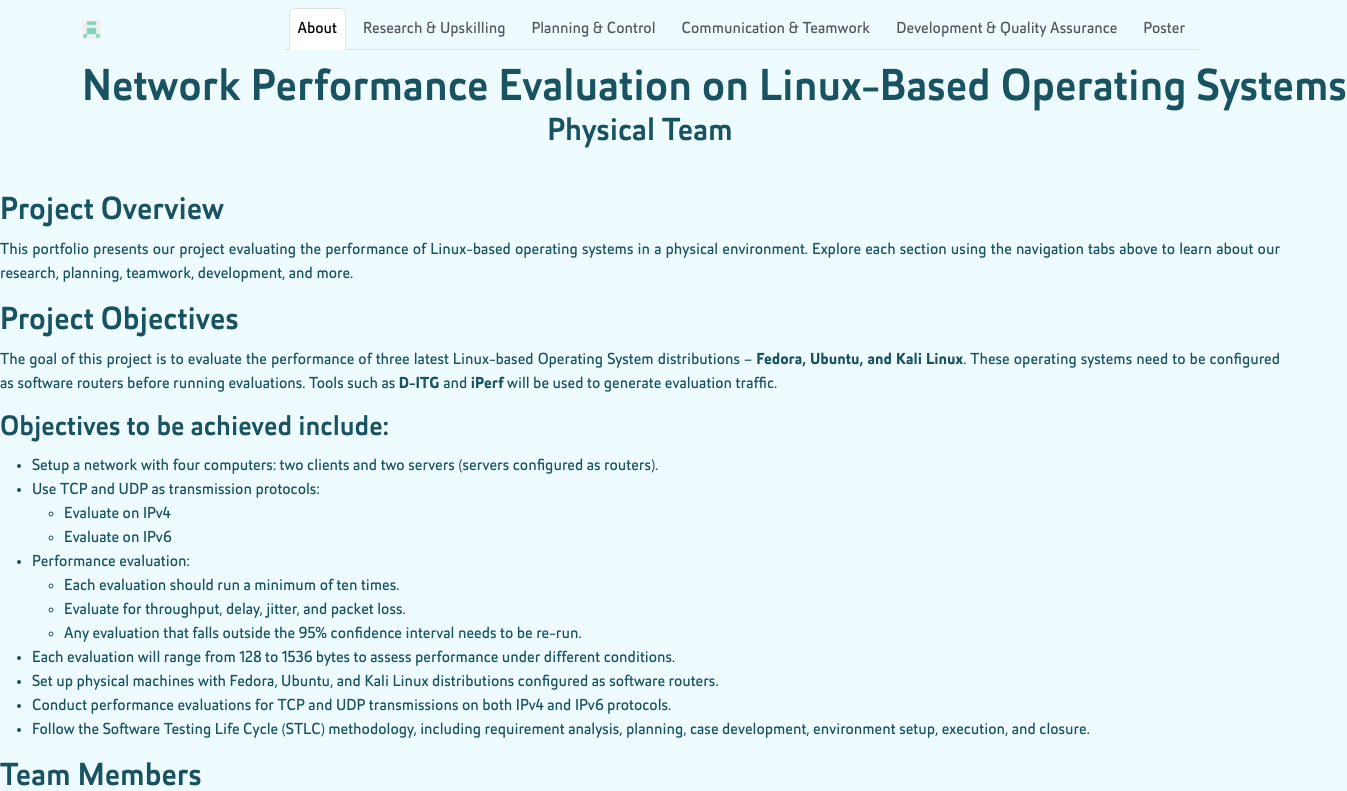
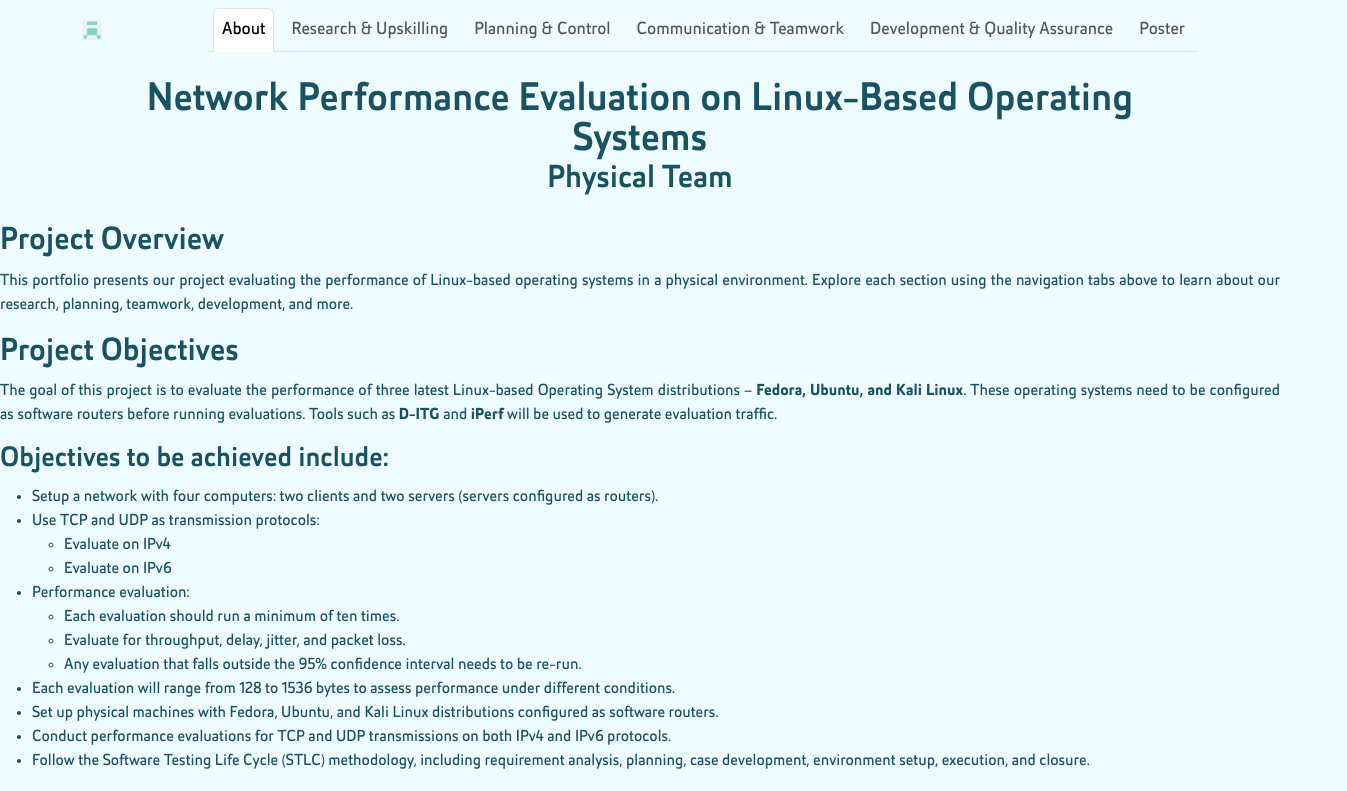
Before and after one commit to Linux-Network-Performance-Evaluation/linux-network-performance-evaluation.github.io, a React (Vite) app: page / in a window 1280 px wide. Shown: the top 791 px of the page, 1347 px wide, since content can reach past the window. Built offline with nearby package versions, Linux system fonts and the light colour scheme.

Commit message:
Quick and dirty mobile fixes

```diff
--- a/src/components/Home.jsx
+++ b/src/components/Home.jsx
@@ -3,13 +3,13 @@
     return (
         <>
             {/* Project Overview Section */}
-            <section>
+            <section className="justify-content-end align-items-center">
                 <h2>Project Overview</h2>
                 <p>This portfolio presents our project evaluating the performance of Linux-based operating systems in a physical environment. Explore each section using the navigation tabs above to learn about our research, planning, teamwork, development, and more.</p>
             </section>
 
             {/* Project Objectives Section */}
-            <section id="objectives">
+            <section className="justify-content-end align-items-center">
                 <h2>Project Objectives</h2>
                 <p>The goal of this project is to evaluate the performance of three latest Linux-based Operating System distributions – <strong>Fedora, Ubuntu, and Kali Linux</strong>. These operating systems need to be configured as software routers before running evaluations. Tools such as <strong>D-ITG</strong> and <strong>iPerf</strong> will be used to generate evaluation traffic.</p>
                 <h3>Objectives to be achieved include:</h3>
--- a/src/components/Navigation.jsx
+++ b/src/components/Navigation.jsx
@@ -10,7 +10,7 @@
         <Navbar expand="sm" className="fixed-top justify-content-end">
             <Container>
                 <Navbar.Brand as={Link} to="/"><img src={logo} alt="Logo" /></Navbar.Brand>
-                <Nav variant="tabs">
+                <Nav as="ul" variant="tabs" className="justify-content-end align-items-center">
                     <Nav.Item as="li" className="mx-2 mx-md-1">
                         <Nav.Link as={Link} to="/" active={location.pathname === '/'}>About</Nav.Link>
                     </Nav.Item>
--- a/src/theme/rd/_header.scss
+++ b/src/theme/rd/_header.scss
@@ -1,12 +1,12 @@
 header {
-	padding: 2rem 0;
+	padding-top: calc(1.5rem + 3vh);
+	padding-bottom: calc(2rem - 2vh);
 }
 
 header h1 {
 	font-size: 2.8em;
-	line-height: 1.1;
 	font-weight: 500;
-	text-align: justify;
+	text-align: center;
 	margin-bottom: 0;
 	white-space: nowrap;
 	text-decoration: none;
@@ -15,3 +15,53 @@
 header h2 {
 	text-align: center;
 }
+
+@media (min-width: 318px) {
+	header {
+		padding-top: calc(3.5rem + 3vh);
+		padding-bottom: calc(1rem - 2vh);
+	}
+
+	header h1 {
+		font-size: 1.15rem;
+		line-height: 1rem;
+		white-space: wrap;
+	}
+
+	header h2 {
+		font-size: 1rem;
+		padding-top: 0;
+	}
+}
+
+@media (min-width: 768px) {
+	header {
+		padding-top: 1rem;
+		padding-bottom: 0.5rem;
+	}
+
+	header h1 {
+		font-size: 0.75rem;
+		line-height: 2.5rem;
+	}
+
+	header h2 {
+		font-size: 0.75rem;
+	}
+}
+
+@media (min-width: 992px) {
+	header {
+		padding-top: calc(1.5rem + 3vh);
+		padding-bottom: calc(2rem - 2vh);
+	}
+
+	header h1 {
+		font-size: 2.5rem;
+		line-height: 2.5rem;
+	}
+
+	header h2 {
+		font-size: 2rem;
+	}
+}
--- a/src/theme/rd/_main.scss
+++ b/src/theme/rd/_main.scss
@@ -36,6 +36,45 @@
   font-weight: 300;
   text-align: center;
   text-decoration: underline;
+}
+
+@media (min-width: 318px) {
+  header {
+    padding-top: calc(6rem + 3vh);
+    padding-bottom: calc(2rem - 2vh);
+  }
+}
+
+@media (min-width: 768px) {
+  header {
+    padding-top: 6rem;
+    padding-bottom: 1rem;
+  }
+
+  header h1 {
+    font-size: 1.1rem;
+    line-height: 2.5rem;
+  }
+
+  header h2 {
+    font-size: 1.25rem;
+  }
+}
+
+@media (min-width: 992px) {
+  header {
+    padding-top: calc(6rem + 3vh);
+    padding-bottom: calc(2rem - 2vh);
+  }
+
+  header h1 {
+    font-size: 4rem;
+    line-height: 3.5rem;
+  }
+
+  header h2 {
+    font-size: 1.5rem;
+  }
 }
 
 /* Links */
--- a/src/theme/rd/_nav.scss
+++ b/src/theme/rd/_nav.scss
@@ -10,5 +10,58 @@
 }
 
 .navbar-brand img {
-	width: 10%;
+	width: 13%;
+	display: flex;
 }
+
+@media (min-width: 992px) {
+	.navbar-nav {
+		padding-top: calc(1.5rem - 72px * 0.25);
+		padding-bottom: calc(1.5rem - 72px * 0.25);
+		transition: padding-top 0.3s, padding-bottom 0.3s;
+	}
+
+	.navbar-brand {
+		font-size: 1.75em;
+		transition: font-size 0.3s;
+	}
+
+	.navbar-nav {
+		margin-top: 0;
+	}
+
+	.navbar-shrink {
+		padding-top: calc(0.5rem - 74px * 0.75);
+		padding-bottom: calc(0.5rem - 74px * 0.75);
+	}
+
+	.navbar-shrink .navbar-brand {
+		font-size: 1.5em;
+	}
+}
+
+@media(min-width: 1200px) {
+	.navbar-brand img {
+		width: 18%;
+	}
+
+	.navbar-nav {
+		font-size: 1.1rem;
+	}
+}
+
+@media(max-width: 900px) {
+	.navbar-brand img {
+		width: 100%;
+	}
+
+	.navbar-nav {
+		font-size: 0.65rem;
+	}
+}
+
+@media (max-width: 476px) {
+	.navbar-nav {
+		font-size: 0.35rem;
+	}
+}
```
